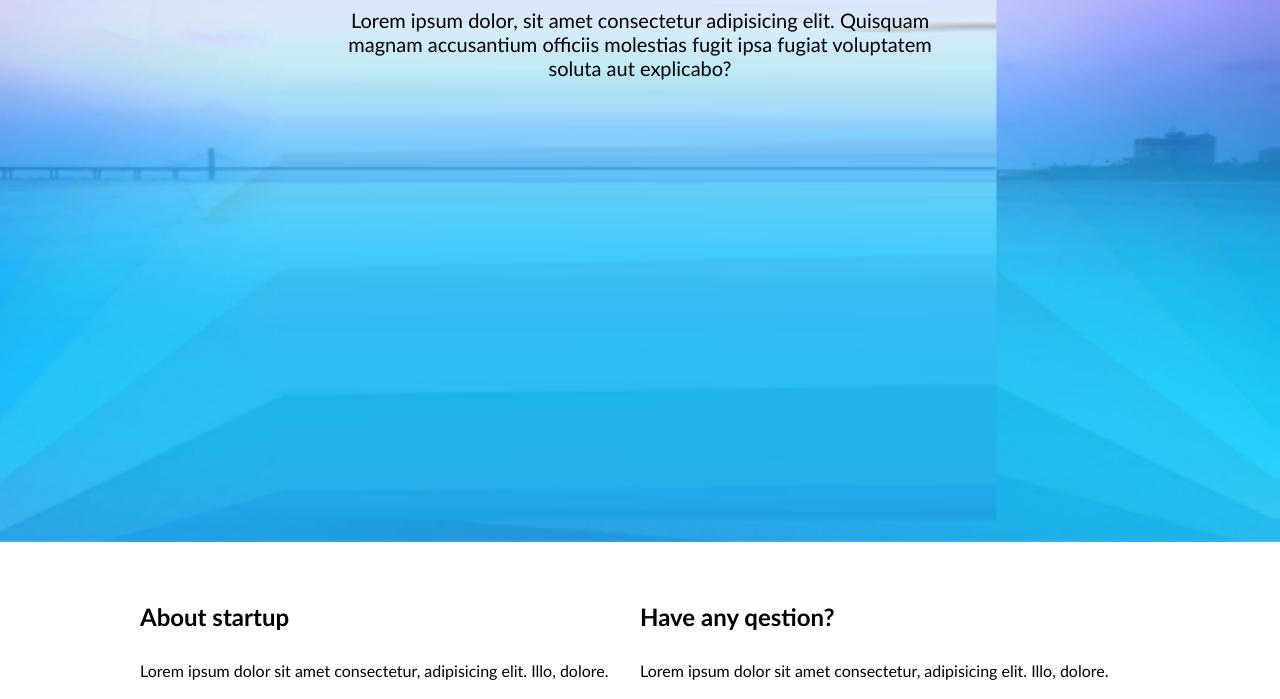
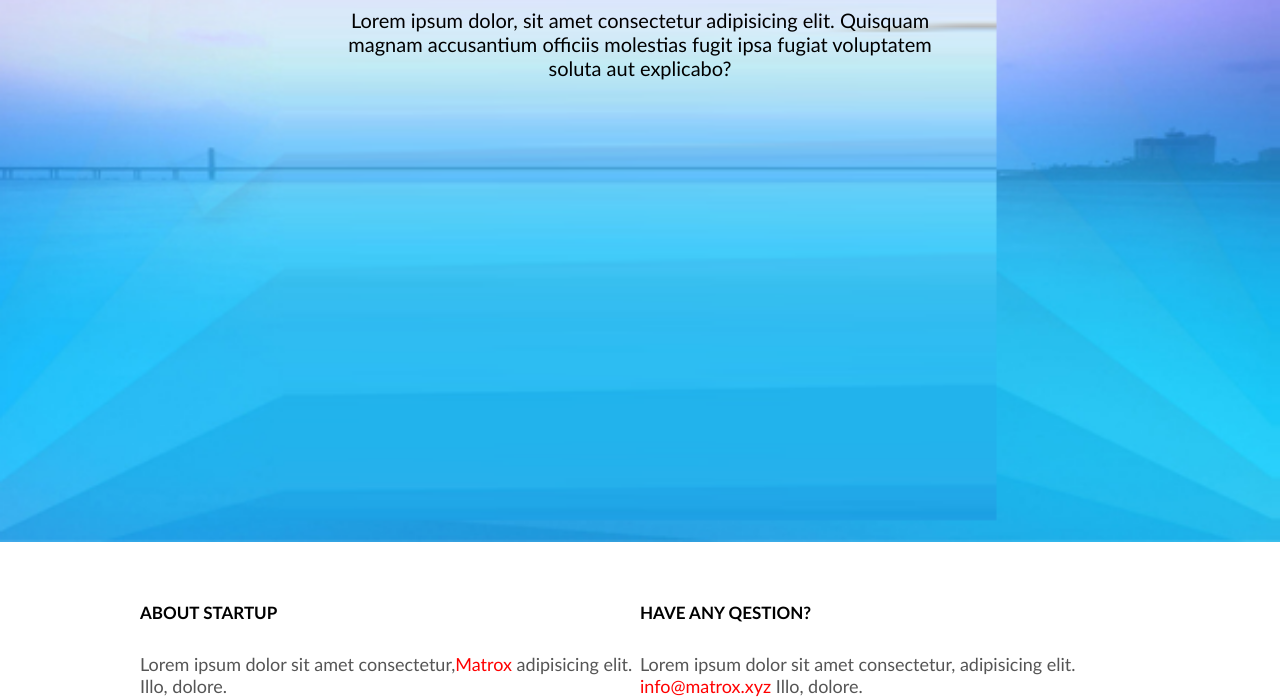
Before and after one commit to sauliuskarlinskas/coming-soon, a website: page index.html in a window 1280 px wide. Shown: the part 258-957 px from the top of the page. Drawn offline with Linux system fonts and the light colour scheme.

Commit message:
Main content#20

```diff
--- a/css/pages/home.css
+++ b/css/pages/home.css
@@ -27,6 +27,22 @@
 .hero .description {
     font-size: 20px;
 }
+.content-title {
+    text-transform: uppercase;
+    font-size: 17px;
+}
+.content-description {
+    color: #555;
+    font-size: 18px;
+}
+.content-description > a {
+    color: red;
+    text-decoration: none;
+}
+.content-description > a:hover {
+    color: red;
+    text-decoration: underline;
+}
 @media (max-width: 600px){
     .hero .title {
         font-size: 64px ;
--- a/index.html
+++ b/index.html
@@ -17,18 +17,18 @@
                 </p>
             </div>
         </section>
-        <section class="container">
+        <section class="container main-content">
             <div class="row">
              <div class="column">
-                <h2>About startup</h2>
-                <p>
-                  Lorem ipsum dolor sit amet consectetur, adipisicing elit. Illo, dolore.
+                <h2 class="content-title">About startup</h2>
+                <p class="content-description">
+                  Lorem ipsum dolor sit amet consectetur,<a href="./">Matrox</a> adipisicing elit. Illo, dolore.
                 </p>
              </div>
              <div class="column right">
-                <h2>Have any qestion?</h2>
-                <p>
-                  Lorem ipsum dolor sit amet consectetur, adipisicing elit. Illo, dolore.
+                <h2 class="content-title">Have any qestion?</h2>
+                <p class="content-description">
+                  Lorem ipsum dolor sit amet consectetur, adipisicing elit. <a href="mailto:info@matrox.xyz">info@matrox.xyz</a> Illo, dolore.
                 </p>
              </div>
             </div>
```
Also changed, not shown: css/components/footer.css (added).
